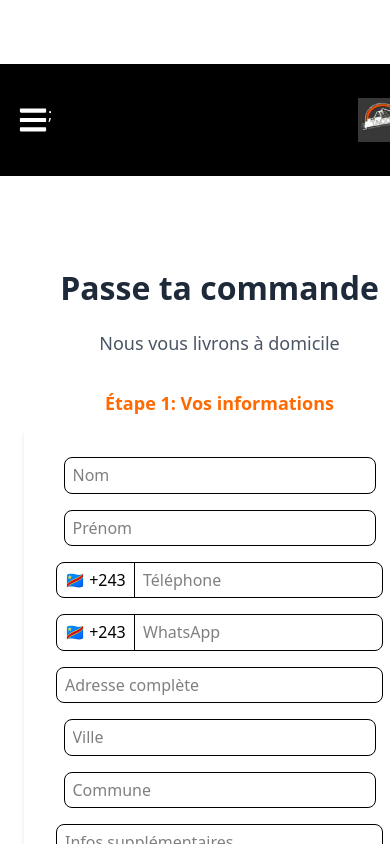
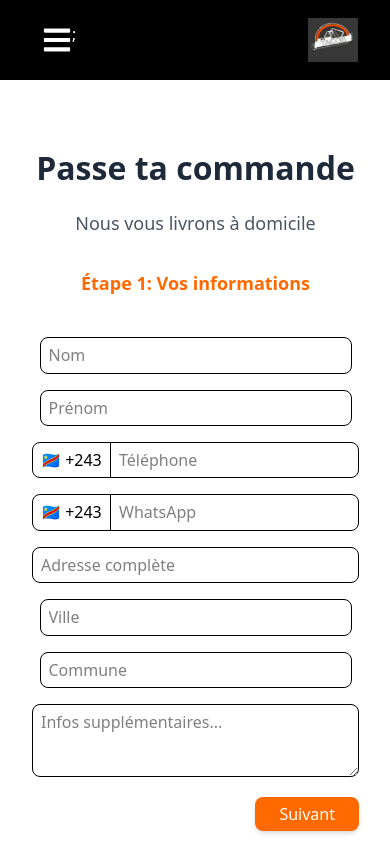
Before and after one commit to Jumvi/commandDesign, a React (Vite) app: page / in a window 390 px wide. Built offline with nearby package versions, Linux system fonts and the light colour scheme.

Commit message:
update mobile padding and width

```diff
--- a/src/index.css
+++ b/src/index.css
@@ -143,7 +143,7 @@ body {
     display: flex;
     padding: 2rem;
     height: 5rem;
-    width: 29rem;
+    width: 100%;
   }
 
   .layout-toggle {
@@ -155,14 +155,14 @@ body {
   .align-center {
     display: flex;
     align-items: center;
-    justify-content: center;
+    justify-content: start;
     flex-direction: column;
+    padding: 0rem;
   }
 
   .black-bg {
     background-color: black;
-    width: 29rem;
-    padding: 1rem;
+    width: 100%;
   }
 
   .width-312 {
@@ -174,8 +174,9 @@ body {
   }
 
   .width-mobile {
-    width: 24rem;
+    width: 100%;
     background-color: inherit;
+    padding: 0rem;
   }
 
   .hamburger-menu {
```
